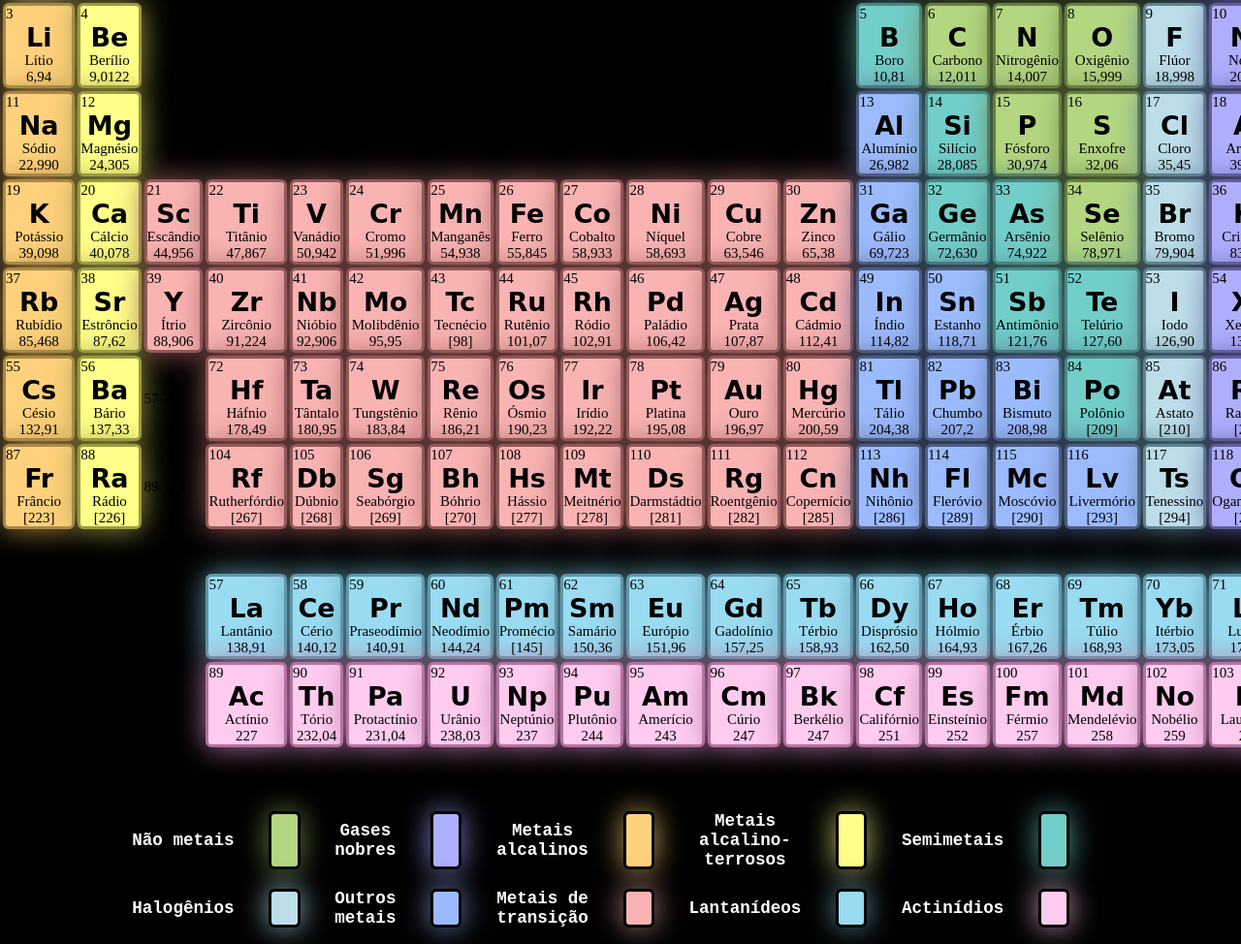
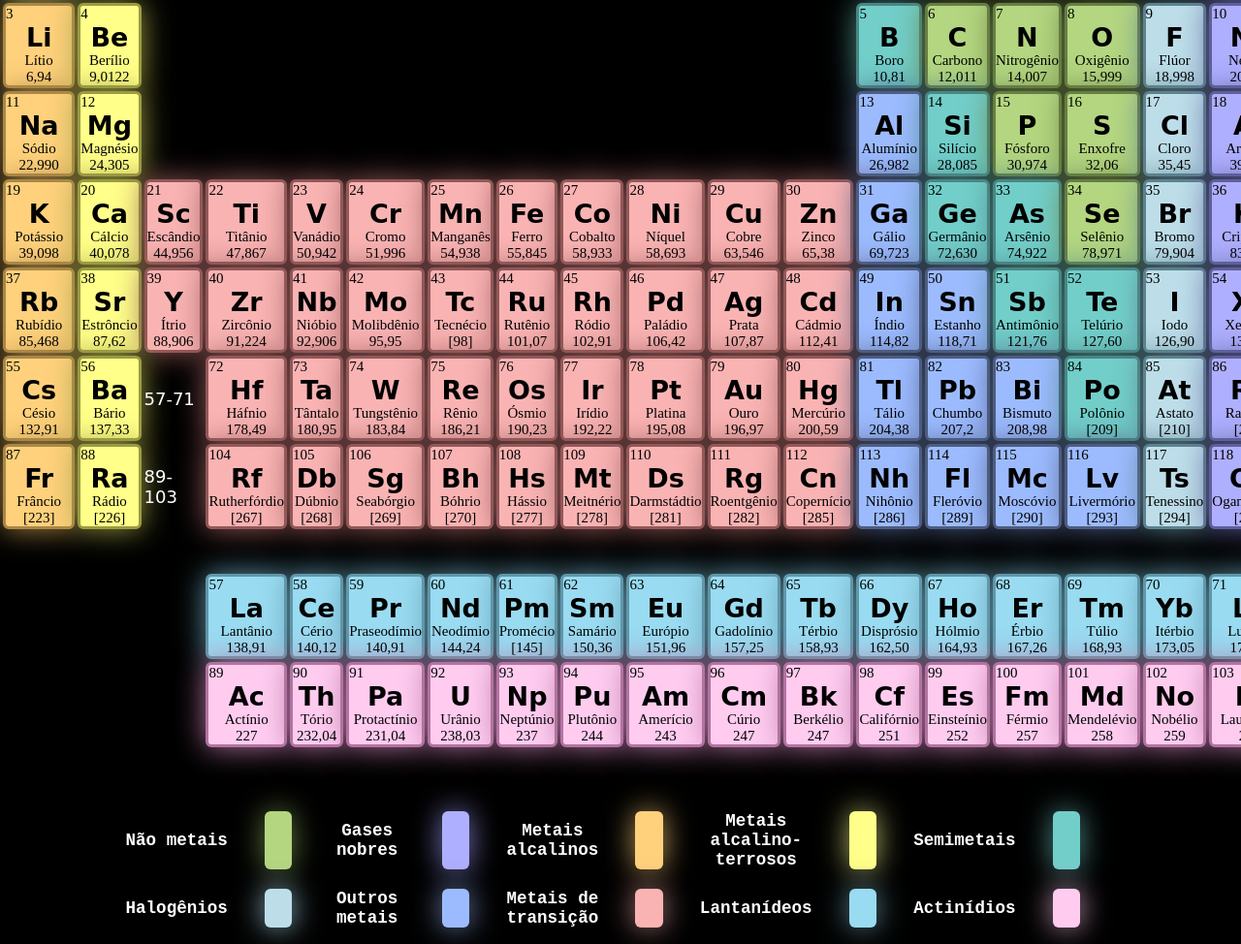
Before and after one commit to LucasPim1006/TabelaPeriodica, a plain HTML site: page index.html in a window 1280 px wide. Shown: the part 91-1065 px from the top of the page at 97% size. Drawn offline with Linux system fonts and the light colour scheme.

Commit message:
Update estilo.css

```diff
--- a/estilo.css
+++ b/estilo.css
@@ -154,7 +154,7 @@ table{
     .bordanaometais1 {
       text-align: center;
       font-family: monospace;
-
+      width: 8%;
       height: 5vh;
       color: white;
 
@@ -163,14 +163,14 @@ table{
       .bordagasesnobres1{
       text-align: center;
       font-family: monospace;
-
+      width: 8%;
       height: 5vh;
       color: white;
 
       }
       .bordametaisalcalinos1 {
       text-align: center;
-
+      width: 8%;
       font-family: monospace;
       height: 5vh;
       color: white;
@@ -179,13 +179,13 @@ table{
       .bordametaisalcalinosterrosos1 {
       text-align: center;
       font-family: monospace;
-
+      width: 8%;
       height: 5vh;
       color: white;
       }
       .bordasemimetais1 {
       text-align: center;
-
+      width: 8%;
       font-family: monospace;
       height: 5vh;
       color: white;
@@ -193,16 +193,16 @@ table{
       }
       .bordahalogenios1 {
       text-align: center;
-
+      width: 8%;
       font-family: monospace;
       height: 5vh;
       color: white;
-
+      width: 8%;
       }
       .bordaoutrosmetais1 {
       text-align: center;
       font-family: monospace;
-
+     width: 8%;
       height: 5vh;
       color: white;
 
@@ -235,7 +235,7 @@ table{
 
       .bordanaometais2 {
         text-align: center;
-        border: solid;
+
         background-color: rgb(180, 214, 128);
         height: 5vh;
         width: 2%;
@@ -246,7 +246,7 @@ table{
         }
         .bordagasesnobres2{
         text-align: center;
-        border: solid;
+
         background-color: rgb(175, 175, 255);
         height: 5vh;
         width: 2%;
@@ -257,7 +257,7 @@ table{
         }
         .bordametaisalcalinos2 {
         text-align: center;
-        border: solid;
+
         background-color: rgb(255, 209, 124);
         height: 5vh;
         width: 2%;
@@ -268,7 +268,7 @@ table{
         }
         .bordametaisalcalinosterrosos2 {
         text-align: center;
-        border: solid;
+
         background-color: rgb(255, 255, 137);
         height: 5vh;
 
@@ -280,7 +280,7 @@ table{
         }
         .bordasemimetais2 {
         text-align: center;
-        border: solid;
+
         background-color: rgb(114, 206, 201);
         height: 5vh;
         width: 2%;
@@ -291,7 +291,7 @@ table{
         }
         .bordahalogenios2 {
         text-align: center;
-        border: solid;
+
         background-color: rgb(189, 222, 233);
         height: 5vh;
         width: 2%;
@@ -302,7 +302,7 @@ table{
         }
         .bordaoutrosmetais2 {
         text-align: center;
-        border: solid;
+
         background-color: rgb(156, 187, 255);
         height: 5vh;
 
@@ -313,7 +313,7 @@ table{
         }
         .bordametaisdetransicao2 {
         text-align: center;
-        border: solid;
+
         background-color: rgb(250, 179, 179);
         height: 5vh;
         width: 2%;
@@ -324,7 +324,7 @@ table{
         }
         .bordalantanideos2 {
         text-align: center;
-        border: solid;
+
         background-color: rgb(153, 219, 241);
         height: 5vh;
         width: 2%;
@@ -335,7 +335,7 @@ table{
         }
         .bordaactinidios2 {
         text-align: center;
-        border: solid;
+
         background-color: rgb(255, 204, 240);
         height: 5vh;
         width: 2%;
@@ -349,3 +349,9 @@ table{
         width: 2%;
 
       }
+   .numeracao{
+
+    color: white;
+    font-family: cursive;
+    font-size: 18px;
+   }
```
